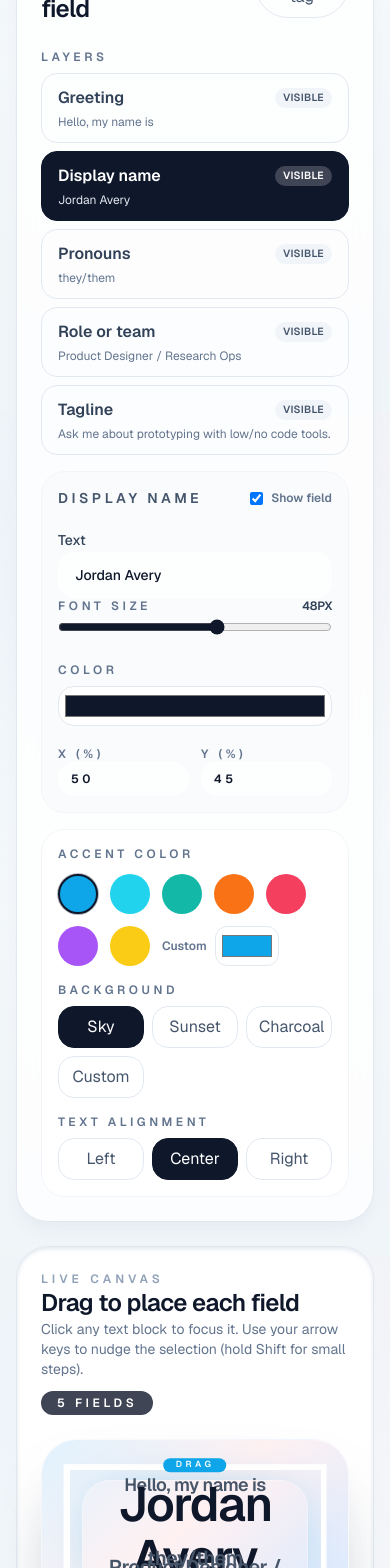
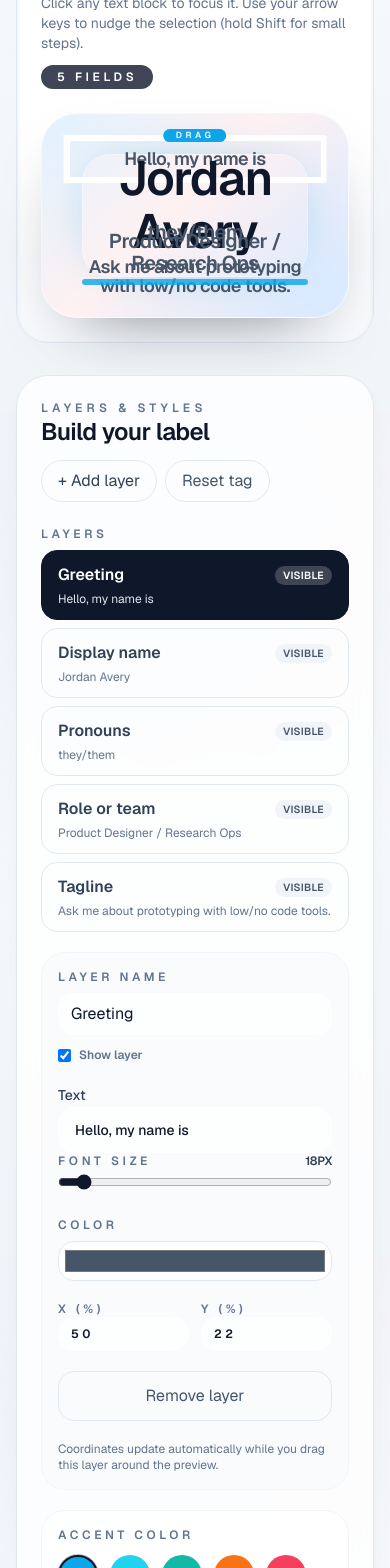
Before and after one commit to khiem90/Hello-Tag, a Next.js app: page / in a window 390 px wide. Shown: the part 432-2000 px from the top of the page. Built offline with nearby package versions, Linux system fonts and the light colour scheme.

Commit message:
Add dynamic layers and sticky preview

```diff
--- a/src/app/page.tsx
+++ b/src/app/page.tsx
@@ -1,45 +1,74 @@
 "use client";
 
-import { useState } from "react";
+import { useMemo, useState } from "react";
 import { NameTagCanvas } from "@/components/name-tag/name-tag-canvas";
 import { NameTagForm } from "@/components/name-tag/name-tag-form";
 import {
   clampPercent,
+  createBlankField,
   createDefaultTag,
 } from "@/lib/name-tag";
-import {
-  NameTagData,
-  NameTagField,
-  NameTagFieldKey,
-} from "@/types/name-tag";
+import { NameTagData, NameTagField } from "@/types/name-tag";
 
 export default function Home() {
-  const [tag, setTag] = useState<NameTagData>(() => createDefaultTag());
-  const [activeField, setActiveField] =
-    useState<NameTagFieldKey>("name");
+  const initialTag = useMemo(() => createDefaultTag(), []);
+  const [tag, setTag] = useState<NameTagData>(initialTag);
+  const [activeField, setActiveField] = useState<string>(
+    initialTag.fields[0]?.id ?? "",
+  );
 
-  const updateField = (
-    key: NameTagFieldKey,
-    patch: Partial<NameTagField>,
-  ) => {
-    setTag((prev) => {
-      const current = prev.fields[key];
-      const nextField: NameTagField = {
-        ...current,
+  const selectField = (id: string) => {
+    setActiveField(id);
+  };
+
+  const updateField = (id: string, patch: Partial<NameTagField>) => {
+    setTag((prev) => ({
+      ...prev,
+      fields: prev.fields.map((field) => {
+        if (field.id !== id) {
+          return field;
+        }
+        const next: NameTagField = {
+          ...field,
           ...patch,
         };
         if (patch.x !== undefined) {
-        nextField.x = clampPercent(patch.x);
+          next.x = clampPercent(patch.x);
         }
         if (patch.y !== undefined) {
-        nextField.y = clampPercent(patch.y);
+          next.y = clampPercent(patch.y);
+        }
+        return next;
+      }),
+    }));
+  };
+
+  const addField = () => {
+    setTag((prev) => {
+      const newField = createBlankField(`Layer ${prev.fields.length + 1}`);
+      setActiveField(newField.id);
+      return {
+        ...prev,
+        fields: [...prev.fields, newField],
+      };
+    });
+  };
+
+  const removeField = (id: string) => {
+    setTag((prev) => {
+      if (prev.fields.length <= 1) {
+        return prev;
+      }
+      const filtered = prev.fields.filter((field) => field.id !== id);
+      if (filtered.length === prev.fields.length) {
+        return prev;
+      }
+      if (activeField === id) {
+        setActiveField(filtered[filtered.length - 1]?.id ?? "");
       }
       return {
         ...prev,
-        fields: {
-          ...prev.fields,
-          [key]: nextField,
-        },
+        fields: filtered,
       };
     });
   };
@@ -55,11 +84,7 @@ export default function Home() {
   const handleReset = () => {
     const defaults = createDefaultTag();
     setTag(defaults);
-    setActiveField("name");
-  };
-
-  const ensureActiveField = (key: NameTagFieldKey) => {
-    setActiveField(key);
+    setActiveField(defaults.fields[0]?.id ?? "");
   };
 
   return (
@@ -79,27 +104,33 @@ export default function Home() {
           </p>
         </header>
 
-        <section className="grid gap-6 lg:grid-cols-[minmax(320px,360px)_minmax(0,1fr)]">
+        <section className="grid gap-8 lg:grid-cols-[minmax(0,1.1fr)_minmax(320px,380px)] lg:items-start">
+          <div className="order-1 lg:order-none">
+            <NameTagCanvas
+              tag={tag}
+              activeField={activeField}
+              onSelectField={selectField}
+              onFieldPositionChange={(id, position) =>
+                updateField(id, position)
+              }
+            />
+          </div>
+
+          <div className="order-2 lg:order-none">
             <NameTagForm
               tag={tag}
-            activeField={activeField}
-            onSelectField={ensureActiveField}
-            onFieldChange={(key, patch) => {
-              ensureActiveField(key);
-              updateField(key, patch);
+              activeFieldId={activeField}
+              onSelectField={selectField}
+              onFieldChange={(id, patch) => {
+                selectField(id);
+                updateField(id, patch);
               }}
+              onAddField={addField}
+              onRemoveField={removeField}
               onThemeChange={handleThemeChange}
               onReset={handleReset}
             />
-
-          <NameTagCanvas
-            tag={tag}
-            activeField={activeField}
-            onSelectField={ensureActiveField}
-            onFieldPositionChange={(key, position) =>
-              updateField(key, position)
-            }
-          />
+          </div>
         </section>
       </div>
     </main>
--- a/src/components/name-tag/name-tag-canvas.tsx
+++ b/src/components/name-tag/name-tag-canvas.tsx
@@ -5,29 +5,22 @@ import {
   useCallback,
   useEffect,
   useRef,
+  useState,
 } from "react";
 import {
   DraggableCore,
   type DraggableData,
   type DraggableEvent,
 } from "react-draggable";
-import {
-  backgroundThemes,
-  clampPercent,
-  fieldOrder,
-} from "@/lib/name-tag";
-import {
-  NameTagData,
-  NameTagField,
-  NameTagFieldKey,
-} from "@/types/name-tag";
+import { backgroundThemes, clampPercent } from "@/lib/name-tag";
+import { NameTagData, NameTagField } from "@/types/name-tag";
 
 type NameTagCanvasProps = {
   tag: NameTagData;
-  activeField: NameTagFieldKey;
-  onSelectField: (key: NameTagFieldKey) => void;
+  activeField: string;
+  onSelectField: (key: string) => void;
   onFieldPositionChange: (
-    key: NameTagFieldKey,
+    key: string,
     position: Pick<NameTagField, "x" | "y">,
   ) => void;
 };
@@ -44,15 +37,21 @@ export function NameTagCanvas({
   onSelectField,
   onFieldPositionChange,
 }: NameTagCanvasProps) {
+  const placeholderRef = useRef<HTMLDivElement>(null);
+  const sectionRef = useRef<HTMLElement | null>(null);
   const cardRef = useRef<HTMLDivElement>(null);
+  const [isFloating, setIsFloating] = useState(false);
+  const [metrics, setMetrics] = useState({
+    width: 0,
+    height: 0,
+    left: 0,
+  });
   const theme =
     tag.background === "custom"
       ? null
       : backgroundThemes[tag.background];
 
-  const visibleFields = fieldOrder
-    .map((key) => tag.fields[key])
-    .filter((field) => field.visible);
+  const visibleFields = tag.fields.filter((field) => field.visible);
   const cardBackgroundStyle =
     tag.background === "custom"
       ? {
@@ -64,8 +63,78 @@ export function NameTagCanvas({
           backgroundImage: theme?.gradient ?? "none",
         };
 
+  useEffect(() => {
+    const handleScroll = () => {
+      if (!placeholderRef.current) {
+        setIsFloating(false);
+        return;
+      }
+      const { top } = placeholderRef.current.getBoundingClientRect();
+      setIsFloating(top < 16);
+    };
+    handleScroll();
+    window.addEventListener("scroll", handleScroll, { passive: true });
+    return () => window.removeEventListener("scroll", handleScroll);
+  }, []);
+
+  useEffect(() => {
+    const updateMetrics = () => {
+      const node = sectionRef.current;
+      if (!node) {
+        return;
+      }
+      const rect = node.getBoundingClientRect();
+      setMetrics({
+        width: rect.width,
+        height: rect.height,
+        left: rect.left,
+      });
+    };
+    updateMetrics();
+    window.addEventListener("resize", updateMetrics);
+    const observer =
+      typeof ResizeObserver !== "undefined"
+        ? new ResizeObserver(updateMetrics)
+        : null;
+    if (observer && sectionRef.current) {
+      observer.observe(sectionRef.current);
+    }
+    return () => {
+      window.removeEventListener("resize", updateMetrics);
+      observer?.disconnect();
+    };
+  }, [tag]);
+
+  const floatingStyles =
+    isFloating && metrics.width
+      ? {
+          position: "fixed" as const,
+          top: "1.5rem",
+          left: metrics.left,
+          width: metrics.width,
+          zIndex: 30,
+        }
+      : undefined;
+
+  const containerClasses = [
+    "rounded-[32px] border border-slate-200 bg-gradient-to-b from-white via-white to-slate-50 p-6 shadow-inner shadow-slate-200",
+    isFloating ? "shadow-2xl" : "sticky top-6 self-start",
+  ].join(" ");
+
   return (
-    <section className="rounded-[32px] border border-slate-200 bg-gradient-to-b from-white via-white to-slate-50 p-6 shadow-inner shadow-slate-200">
+    <>
+      <div
+        ref={placeholderRef}
+        style={{ height: isFloating ? metrics.height : 0 }}
+        aria-hidden
+      />
+      <section
+        ref={(node) => {
+          sectionRef.current = node;
+        }}
+        className={containerClasses}
+        style={floatingStyles}
+      >
       <header className="mb-6 flex flex-wrap items-start justify-between gap-3">
         <div>
           <p className="text-xs font-semibold uppercase tracking-[0.35em] text-slate-400">
@@ -95,12 +164,8 @@ export function NameTagCanvas({
             style={{ boxShadow: `0 0 60px -30px ${tag.accent}` }}
           />
 
-          {fieldOrder.map((key) => {
-            const field = tag.fields[key];
-            if (!field.visible) {
-              return null;
-            }
-            return (
+          {tag.fields.map((field) =>
+            field.visible ? (
               <FloatingField
                 key={field.id}
                 field={field}
@@ -113,8 +178,8 @@ export function NameTagCanvas({
                 }
                 cardRef={cardRef}
               />
-            );
-          })}
+            ) : null,
+          )}
 
           <span
             className="pointer-events-none absolute left-10 right-10 bottom-8 h-1.5 rounded-full opacity-80"
@@ -122,7 +187,8 @@ export function NameTagCanvas({
           />
         </div>
       </div>
-    </section>
+      </section>
+    </>
   );
 }
 
--- a/src/components/name-tag/name-tag-form.tsx
+++ b/src/components/name-tag/name-tag-form.tsx
@@ -3,25 +3,20 @@
 import {
   accentPalette,
   backgroundThemes,
-  fieldOrder,
 } from "@/lib/name-tag";
-import {
-  NameTagData,
-  NameTagFieldKey,
-} from "@/types/name-tag";
-import {
-  ChangeEvent,
-  useMemo,
-} from "react";
+import { NameTagData, NameTagField } from "@/types/name-tag";
+import { ChangeEvent } from "react";
 
 type NameTagFormProps = {
   tag: NameTagData;
-  activeField: NameTagFieldKey;
-  onSelectField: (key: NameTagFieldKey) => void;
+  activeFieldId: string;
+  onSelectField: (id: string) => void;
   onFieldChange: (
-    key: NameTagFieldKey,
-    update: Partial<NameTagData["fields"][NameTagFieldKey]>,
+    id: string,
+    update: Partial<NameTagField>,
   ) => void;
+  onAddField: () => void;
+  onRemoveField: (id: string) => void;
   onThemeChange: (
     update: Partial<
       Pick<NameTagData, "accent" | "background" | "textAlign" | "customBackground">
@@ -38,60 +33,109 @@ const alignOptions: Array<NameTagData["textAlign"]> = [
 
 export function NameTagForm({
   tag,
-  activeField,
+  activeFieldId,
   onSelectField,
   onFieldChange,
+  onAddField,
+  onRemoveField,
   onThemeChange,
   onReset,
 }: NameTagFormProps) {
-  const active = tag.fields[activeField];
-  const fieldList = useMemo(
-    () => fieldOrder.map((key) => tag.fields[key]),
-    [tag.fields],
-  );
+  const activeLayer =
+    tag.fields.find((field) => field.id === activeFieldId) ??
+    tag.fields[0] ??
+    null;
+  const canRemove = tag.fields.length > 1 && activeLayer;
+
+  const handleLayerNameChange = (
+    event: ChangeEvent<HTMLInputElement>,
+  ) => {
+    if (!activeLayer) {
+      return;
+    }
+    onFieldChange(activeLayer.id, { name: event.target.value });
+  };
 
   const handleTextChange = (
     event: ChangeEvent<HTMLInputElement | HTMLTextAreaElement>,
   ) => {
-    onFieldChange(activeField, { text: event.target.value });
+    if (!activeLayer) {
+      return;
+    }
+    onFieldChange(activeLayer.id, { text: event.target.value });
   };
 
   const handleFontSizeChange = (
     event: ChangeEvent<HTMLInputElement>,
   ) => {
-    onFieldChange(activeField, { fontSize: Number(event.target.value) });
+    if (!activeLayer) {
+      return;
+    }
+    onFieldChange(activeLayer.id, {
+      fontSize: Number(event.target.value),
+    });
   };
 
   const handleColorChange = (
     event: ChangeEvent<HTMLInputElement>,
   ) => {
-    onFieldChange(activeField, { color: event.target.value });
+    if (!activeLayer) {
+      return;
+    }
+    onFieldChange(activeLayer.id, { color: event.target.value });
   };
 
   const handleCoordinateChange = (
     axis: "x" | "y",
     event: ChangeEvent<HTMLInputElement>,
   ) => {
-    onFieldChange(activeField, { [axis]: Number(event.target.value) });
+    if (!activeLayer) {
+      return;
+    }
+    onFieldChange(activeLayer.id, {
+      [axis]: Number(event.target.value),
+    });
   };
 
   const handleVisibilityToggle = (
     event: ChangeEvent<HTMLInputElement>,
   ) => {
-    onFieldChange(activeField, { visible: event.target.checked });
+    if (!activeLayer) {
+      return;
+    }
+    onFieldChange(activeLayer.id, { visible: event.target.checked });
+  };
+
+  const activeCoordinateValue = (
+    axis: "x" | "y",
+  ): string => {
+    if (!activeLayer) {
+      return "0";
+    }
+    return Number.isFinite(activeLayer[axis])
+      ? activeLayer[axis].toFixed(0)
+      : "0";
   };
 
   return (
     <aside className="rounded-[32px] border border-slate-200 bg-white/80 p-6 shadow-lg shadow-slate-200/70 backdrop-blur">
-      <div className="flex items-center justify-between gap-3">
+      <div className="flex flex-wrap items-center justify-between gap-3">
         <div>
           <p className="text-xs font-semibold uppercase tracking-[0.35em] text-slate-500">
-            Name tag maker
+            Layers & styles
           </p>
           <h2 className="text-2xl font-semibold tracking-tight">
-            Customize every field
+            Build your label
           </h2>
         </div>
+        <div className="flex flex-wrap gap-2">
+          <button
+            type="button"
+            onClick={onAddField}
+            className="rounded-full border border-slate-200 px-4 py-2 text-xs font-semibold text-slate-700 transition hover:border-slate-900 hover:bg-slate-900 hover:text-white"
+          >
+            + Add layer
+          </button>
           <button
             type="button"
             onClick={onReset}
@@ -100,15 +144,16 @@ export function NameTagForm({
             Reset tag
           </button>
         </div>
+      </div>
 
-      <div className="mt-6 space-y-4">
+      <div className="mt-6 space-y-5">
         <div className="space-y-2">
           <p className="text-xs font-semibold uppercase tracking-[0.3em] text-slate-500">
             Layers
           </p>
           <div className="flex flex-col gap-2">
-            {fieldList.map((field) => {
-              const isActive = field.id === activeField;
+            {tag.fields.map((field, index) => {
+              const isActive = field.id === activeFieldId;
               return (
                 <button
                   key={field.id}
@@ -121,7 +166,9 @@ export function NameTagForm({
                   }`}
                 >
                   <div className="flex items-center justify-between gap-3">
-                    <p className="font-semibold">{field.label}</p>
+                    <p className="font-semibold">
+                      {field.name || `Layer ${index + 1}`}
+                    </p>
                     <span
                       className={`rounded-full px-2 py-0.5 text-[0.65rem] font-semibold uppercase tracking-wide ${
                         field.visible
@@ -137,7 +184,7 @@ export function NameTagForm({
                     </span>
                   </div>
                   <p
-                    className={`mt-1 text-xs ${
+                    className={`mt-1 line-clamp-2 text-xs ${
                       isActive ? "text-slate-200" : "text-slate-500"
                     }`}
                   >
@@ -149,36 +196,44 @@ export function NameTagForm({
           </div>
         </div>
 
-        {active ? (
+        {activeLayer ? (
           <div className="space-y-5 rounded-3xl border border-slate-100 bg-slate-50/80 p-4">
-            <div className="flex items-center justify-between gap-3">
-              <p className="text-sm font-semibold uppercase tracking-[0.25em] text-slate-600">
-                {active.label}
+            <div className="flex flex-wrap items-center justify-between gap-3">
+              <label className="w-full space-y-2 sm:w-auto sm:flex-1 sm:space-y-0">
+                <p className="text-xs font-semibold uppercase tracking-[0.3em] text-slate-500">
+                  Layer name
                 </p>
+                <input
+                  className="w-full rounded-2xl border border-white bg-white/70 px-3 py-2 text-sm font-semibold text-slate-900 outline-none transition focus:border-slate-900 focus:ring-2 focus:ring-slate-900/10"
+                  value={activeLayer.name}
+                  onChange={handleLayerNameChange}
+                />
+              </label>
               <label className="inline-flex items-center gap-2 text-xs font-semibold text-slate-500">
                 <input
                   type="checkbox"
-                  checked={active.visible}
+                  checked={activeLayer.visible}
                   onChange={handleVisibilityToggle}
                 />
-                Show field
+                Show layer
               </label>
             </div>
 
             <label className="space-y-2 text-sm font-medium text-slate-700">
               Text
-              {active.id === "tagline" ? (
+              {activeLayer.name.toLowerCase().includes("tagline") ||
+              activeLayer.text.length > 50 ? (
                 <textarea
                   rows={3}
                   className="w-full rounded-2xl border border-white bg-white/70 px-4 py-3 text-sm text-slate-900 outline-none transition focus:border-slate-900 focus:ring-2 focus:ring-slate-900/10"
-                  value={active.text}
+                  value={activeLayer.text}
                   onChange={handleTextChange}
                   placeholder="Type anything..."
                 />
               ) : (
                 <input
                   className="w-full rounded-2xl border border-white bg-white/70 px-4 py-3 text-sm text-slate-900 outline-none transition focus:border-slate-900 focus:ring-2 focus:ring-slate-900/10"
-                  value={active.text}
+                  value={activeLayer.text}
                   onChange={handleTextChange}
                   placeholder="Type anything..."
                 />
@@ -189,14 +244,14 @@ export function NameTagForm({
               <div className="flex items-center justify-between text-xs font-semibold uppercase tracking-[0.3em] text-slate-500">
                 <span>Font size</span>
                 <span className="tracking-tight text-slate-700">
-                  {active.fontSize}px
+                  {activeLayer.fontSize}px
                 </span>
               </div>
               <input
                 type="range"
                 min={14}
                 max={72}
-                value={active.fontSize}
+                value={activeLayer.fontSize}
                 onChange={handleFontSizeChange}
                 className="w-full accent-slate-900"
               />
@@ -206,7 +261,7 @@ export function NameTagForm({
               Color
               <input
                 type="color"
-                value={active.color}
+                value={activeLayer.color}
                 onChange={handleColorChange}
                 className="h-10 w-full cursor-pointer rounded-2xl border border-slate-200 bg-white p-1"
               />
@@ -221,7 +276,7 @@ export function NameTagForm({
                   {axis.toUpperCase()} (%)
                   <input
                     type="number"
-                    value={active[axis].toFixed(0)}
+                    value={activeCoordinateValue(axis)}
                     onChange={(event) =>
                       handleCoordinateChange(axis, event)
                     }
@@ -232,8 +287,27 @@ export function NameTagForm({
                 </label>
               ))}
             </div>
+
+            <button
+              type="button"
+              disabled={!canRemove}
+              onClick={() =>
+                activeLayer ? onRemoveField(activeLayer.id) : undefined
+              }
+              className="w-full rounded-2xl border border-slate-200 px-4 py-3 text-sm font-semibold text-slate-600 transition enabled:hover:border-red-500 enabled:hover:text-red-600 disabled:opacity-40"
+            >
+              Remove layer
+            </button>
+            <p className="text-xs text-slate-500">
+              Coordinates update automatically while you drag this layer
+              around the preview.
+            </p>
           </div>
-        ) : null}
+        ) : (
+          <div className="rounded-3xl border border-dashed border-slate-200 px-4 py-8 text-center text-sm text-slate-500">
+            Add your first layer to start customizing the label.
+          </div>
+        )}
 
         <div className="space-y-4 rounded-3xl border border-slate-100 bg-white/70 p-4">
           <div className="space-y-3">
--- a/src/lib/name-tag.ts
+++ b/src/lib/name-tag.ts
@@ -2,7 +2,6 @@ import {
   NameTagBackgroundKey,
   NameTagData,
   NameTagField,
-  NameTagFieldKey,
 } from "@/types/name-tag";
 
 export const accentPalette = [
@@ -39,19 +38,18 @@ export const backgroundThemes: Record<
   },
 };
 
-export const fieldOrder: NameTagFieldKey[] = [
-  "greeting",
-  "name",
-  "pronouns",
-  "role",
-  "tagline",
-];
+const createLayerId = () =>
+  typeof crypto !== "undefined" && "randomUUID" in crypto
+    ? crypto.randomUUID()
+    : `layer-${Date.now().toString(36)}-${Math.random()
+        .toString(16)
+        .slice(2, 8)}`;
 
-const defaultFieldSettings: Record<
-  NameTagFieldKey,
-  Omit<NameTagField, "id" | "label">
-> = {
-  greeting: {
+type FieldPreset = Omit<NameTagField, "id">;
+
+const defaultFieldPresets: FieldPreset[] = [
+  {
+    name: "Greeting",
     text: "Hello, my name is",
     fontSize: 18,
     color: "#475569",
@@ -59,7 +57,8 @@ const defaultFieldSettings: Record<
     y: 22,
     visible: true,
   },
-  name: {
+  {
+    name: "Display name",
     text: "Jordan Avery",
     fontSize: 48,
     color: "#0f172a",
@@ -67,7 +66,8 @@ const defaultFieldSettings: Record<
     y: 45,
     visible: true,
   },
-  pronouns: {
+  {
+    name: "Pronouns",
     text: "they/them",
     fontSize: 20,
     color: "#475569",
@@ -75,7 +75,8 @@ const defaultFieldSettings: Record<
     y: 58,
     visible: true,
   },
-  role: {
+  {
+    name: "Role or team",
     text: "Product Designer / Research Ops",
     fontSize: 20,
     color: "#475569",
@@ -83,7 +84,8 @@ const defaultFieldSettings: Record<
     y: 68,
     visible: true,
   },
-  tagline: {
+  {
+    name: "Tagline",
     text: "Ask me about prototyping with low/no code tools.",
     fontSize: 18,
     color: "#475569",
@@ -91,15 +93,12 @@ const defaultFieldSettings: Record<
     y: 80,
     visible: true,
   },
-};
+];
 
-const fieldLabels: Record<NameTagFieldKey, string> = {
-  greeting: "Greeting",
-  name: "Display name",
-  pronouns: "Pronouns",
-  role: "Role or team",
-  tagline: "Tagline",
-};
+const createFieldFromPreset = (preset: FieldPreset): NameTagField => ({
+  id: createLayerId(),
+  ...preset,
+});
 
 export const clampPercent = (value: number) => {
   if (Number.isNaN(value) || !Number.isFinite(value)) {
@@ -108,33 +107,23 @@ export const clampPercent = (value: number) => {
   return Math.min(100, Math.max(0, value));
 };
 
-export const createFields = (): Record<
-  NameTagFieldKey,
-  NameTagField
-> => {
-  const entries = fieldOrder.map((key) => {
-    const base = defaultFieldSettings[key];
-    return [
-      key,
-      {
-        id: key,
-        label: fieldLabels[key],
-        ...base,
-      } satisfies NameTagField,
-    ] as const;
-  });
-  return Object.fromEntries(entries) as Record<
-    NameTagFieldKey,
-    NameTagField
-  >;
-};
-
 export const createDefaultTag = (): NameTagData => ({
-  fields: createFields(),
+  fields: defaultFieldPresets.map(createFieldFromPreset),
   accent: accentPalette[0],
   background: "sky",
   customBackground: "#f8fafc",
   textAlign: "center",
+});
+
+export const createBlankField = (label?: string): NameTagField => ({
+  id: createLayerId(),
+  name: label ?? "New layer",
+  text: "New text",
+  fontSize: 28,
+  color: "#0f172a",
+  x: 50,
+  y: 50,
+  visible: true,
 });
 
 export const cloneTag = (tag: NameTagData): NameTagData => ({
@@ -142,11 +131,5 @@ export const cloneTag = (tag: NameTagData): NameTagData => ({
   background: tag.background,
   customBackground: tag.customBackground,
   textAlign: tag.textAlign,
-  fields: fieldOrder.reduce(
-    (acc, key) => ({
-      ...acc,
-      [key]: { ...tag.fields[key] },
-    }),
-    {} as Record<NameTagFieldKey, NameTagField>,
-  ),
+  fields: tag.fields.map((field) => ({ ...field })),
 });
```
Also changed, not shown: src/types/name-tag.ts (+4 -13 lines). Lines whose indentation alone changed are shown as unchanged.
